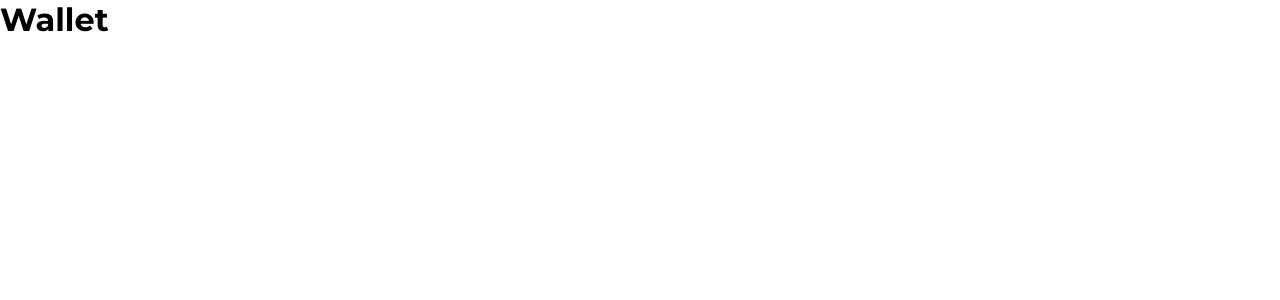
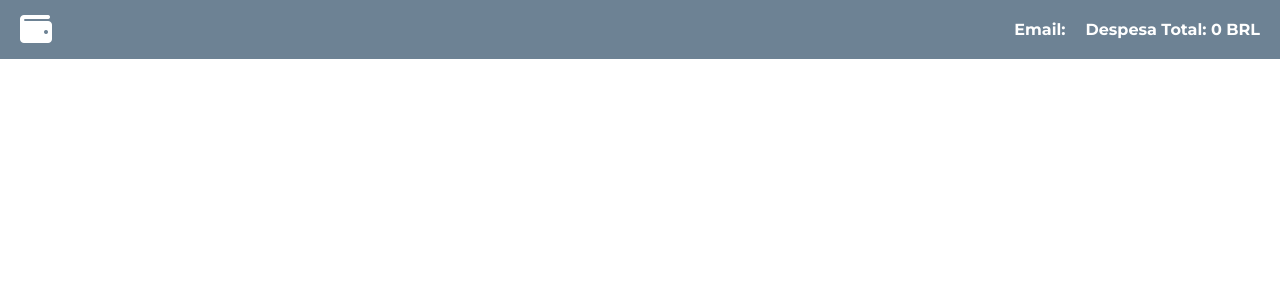
Before and after one commit to thosijulio/trybe-wallet, a React (Create React App) app: page /carteira in a window 1280 px wide. Shown: the top 300 px of the page. Built offline with nearby package versions, Linux system fonts and the light colour scheme.

Commit message:
feat-configuracao-redux-header-pagina-de-carteira

```diff
--- /dev/null
+++ b/src/components/WalletHeader.css
@@ -0,0 +1,20 @@
+.wallet-header {
+  align-items: center;
+  background-color: #6D8294;
+  display: flex;
+  justify-content: space-between;
+  padding: 20px;
+}
+
+.wallet-header i {
+  color: #fff;
+}
+
+.wallet-resume-section {
+  display: flex;
+}
+
+.wallet-resume-section h4 {
+  color: #fff;
+  margin-left: 20px;
+}
--- /dev/null
+++ b/src/components/WalletHeader.js
@@ -0,0 +1,30 @@
+import React from 'react';
+import { connect } from 'react-redux';
+import PropTypes from 'prop-types';
+import './WalletHeader.css';
+
+class WalletHeader extends React.Component {
+  render() {
+    const { props: { email } } = this;
+
+    return (
+      <header className="wallet-header">
+        <i className="fa-solid fa-wallet fa-2xl" />
+        <section className="wallet-resume-section">
+          <h4>{`Email: ${ email }`}</h4>
+          <h4>Despesa Total: 0 BRL</h4>
+        </section>
+      </header>
+    )
+  }
+}
+
+WalletHeader.propTypes = {
+  email: PropTypes.string.isRequired,
+}
+
+const mapStateToProps = (state) => ({
+  email: state.user.email,
+})
+
+export default connect(mapStateToProps)(WalletHeader);
--- a/src/pages/Wallet.js
+++ b/src/pages/Wallet.js
@@ -1,10 +1,13 @@
 import React from 'react';
 import { connect } from 'react-redux';
+import WalletHeader from '../components/WalletHeader';
 
 class Wallet extends React.Component {
   render() {
     return(
-      <h1>Wallet</h1>
+      <>
+        <WalletHeader />
+      </>
     )
   }
 }
```
